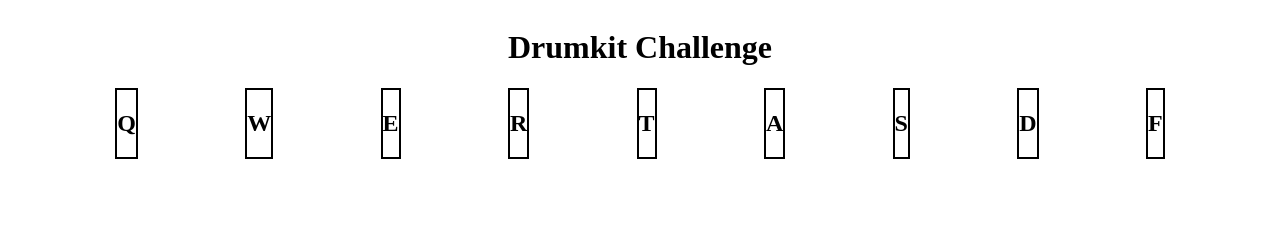
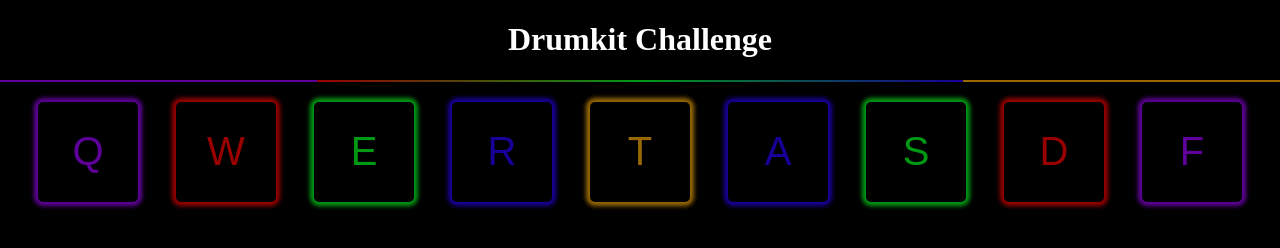
Before and after one commit to Montysi/drumkit, a plain HTML site: page index.html in a window 1280 px wide. Drawn offline with Linux system fonts and the light colour scheme.

Commit message:
added buttons to html & button/keypress functions to JS

```diff
--- a/index.html
+++ b/index.html
@@ -14,46 +14,45 @@
 
     <div id="container">
 
-         <div class="centreText soundBox"tabindex="0">
-             <h2 id="hihat">Q</h2>
-         </div>
-
-         <div class="centreText soundBox">
-            <h2 id="clap">W</h2>
-         </div>
-
-        <div class="centreText soundBox">
-            <h2 id="boom">E</h2>
+        <div>
+            <button id="hihat" class="button">Q</button>
         </div>
 
-        <div class="centreText soundBox">
-             <h2 id="kick">R</h2>
+        <div>
+            <button id="clap" class="button">W</button>
         </div>
 
-        <div class="centreText soundBox">
-            <h2 id="openhat">T</h2>
+        <div>
+            <button id="boom" class="button">E</button>
         </div>
 
-        <div class="centreText soundBox">
-            <h2 id="ride">A</h2>
+        <div>
+            <button id="kick" class="button">R</button>
         </div>
 
-        <div class="centreText soundBox">
-            <h2 id="snare">S</h2>
+        <div>
+            <button id="openhat" class="button">T</button>
         </div>
 
-        <div class="centreText soundBox">
-            <h2 id="tink">D</h2>
+        <div>
+            <button id="ride" class="button">A</button>
         </div>
 
-        <div class="centreText soundBox">
-            <h2 id="tom">F</h2>
+        <div>
+            <button id="snare" class="button">S</button>
+        </div>
+
+        <div>
+            <button id="tink" class="button">D</button>
+        </div>
+
+        <div>
+            <button id="tom" class="button">F</button>
         </div>
 
     </div>
 
 
-
     <script src="script.js"></script>
 </body>
 </html>
--- a/script.js
+++ b/script.js
@@ -21,8 +21,17 @@ hihat.addEventListener('click', () => {
 document.addEventListener('keydown', (event) => {
   if (event.key === "q" || event.key === "Q") {
     hihatSound.play();
+    hihat.classList.add("pressed");
+    hihat.click();
   }
 });
+
+document.addEventListener('keyup', (event) => {
+    if (event.key === "q" || event.key === "Q") {
+        hihat.classList.remove("pressed");
+    }
+});
+
 
 const clap = document.getElementById('clap');
 
@@ -33,7 +42,15 @@ clap.addEventListener('click', () => {
 document.addEventListener('keydown', (event) => {
     if(event.key === "w" || event.key === "W") {
         clapSound.play()
+        clap.classList.add("pressed");
+        clap.click();
     }
+});
+
+document.addEventListener("keyup", (event) => {
+  if (event.key === "w" || event.key === "W") {
+    clap.classList.remove("pressed");
+  }
 });
 
 const boom = document.getElementById('boom');
@@ -45,7 +62,15 @@ boom.addEventListener('click', () => {
 document.addEventListener('keydown', (event) => {
     if(event.key === "e" || event.key === "E") {
         boomSound.play()
+        boom.classList.add("pressed");
+        boom.click();
     }
+});
+
+document.addEventListener("keyup", (event) => {
+  if (event.key === "e" || event.key === "E") {
+    boom.classList.remove("pressed");
+  }
 });
 
 const kick = document.getElementById('kick');
@@ -57,6 +82,14 @@ kick.addEventListener('click', () => {
 document.addEventListener("keydown", (event) => {
   if (event.key === "r" || event.key === "R") {
     kickSound.play();
+    kick.classList.add("pressed");
+    kick.click();
+  }
+});
+
+document.addEventListener("keyup", (event) => {
+  if (event.key === "r" || event.key === "R") {
+    kick.classList.remove("pressed");
   }
 });
 
@@ -69,6 +102,14 @@ openhat.addEventListener('click', () => {
 document.addEventListener("keydown", (event) => {
   if (event.key === "t" || event.key === "T") {
     openhatSound.play();
+    openhat.classList.add("pressed");
+    openhat.click();
+  }
+});
+
+document.addEventListener("keyup", (event) => {
+  if (event.key === "t" || event.key === "T") {
+    openhat.classList.remove("pressed");
   }
 });
 
@@ -81,6 +122,14 @@ ride.addEventListener('click', () => {
 document.addEventListener("keydown", (event) => {
   if (event.key === "a" || event.key === "A") {
     rideSound.play();
+    ride.classList.add("pressed");
+    ride.click();
+  }
+});
+
+document.addEventListener("keyup", (event) => {
+  if (event.key === "a" || event.key === "A") {
+    ride.classList.remove("pressed");
   }
 });
 
@@ -93,6 +142,14 @@ snare.addEventListener('click', () => {
 document.addEventListener("keydown", (event) => {
   if (event.key === "s" || event.key === "S") {
     snareSound.play();
+    snare.classList.add("pressed");
+    snare.click();
+  }
+});
+
+document.addEventListener("keyup", (event) => {
+  if (event.key === "s" || event.key === "S") {
+    snare.classList.remove("pressed");
   }
 });
 
@@ -102,9 +159,19 @@ tink.addEventListener('click', () => {
     tinkSound.play()
 });
 
+
+
 document.addEventListener("keydown", (event) => {
   if (event.key === "d" || event.key === "D") {
     tinkSound.play();
+    tink.classList.add("pressed");
+    tink.click();
+  }
+});
+
+document.addEventListener("keyup", (event) => {
+  if (event.key === "d" || event.key === "D") {
+    tink.classList.remove("pressed");
   }
 });
 
@@ -117,5 +184,13 @@ tom.addEventListener('click', () => {
 document.addEventListener("keydown", (event) => {
   if (event.key === "f" || event.key === "F") {
     tomSound.play();
+    tom.classList.add("pressed");
+    tom.click();
   }
 });
+
+document.addEventListener("keyup", (event) => {
+  if (event.key === "f" || event.key === "F") {
+    tom.classList.remove("pressed");
+  }
+});
--- a/style.css
+++ b/style.css
@@ -1,13 +1,37 @@
+body {
+  margin-top: 0px;
+  margin-right: 0px;
+  margin-bottom: 0px;
+  margin-left: 0px
+}
+
+* {
+    background-color: black;
+}
+
+h1 {
+    color: white;
+}
+
 .centreText {
     display: flex;
     justify-content: center;
+    align-items: center;
+    border-bottom: 2px solid;
+    border-image:   linear-gradient(to right,
+    rgba(157, 0, 255, 0.6) 25%,
+    rgba(255, 0, 0, 0.6) 25%,
+    rgba(0, 255, 34, 0.6) 50%,
+    rgba(38, 0, 255, 0.6) 75%,
+    rgba(255, 174, 0, 0.6) 75%) 5;
 }
 
 .soundBox {
-    border: 2px solid black;
-
-    display: flex;
-    flex-direction: row;
+    border: 4px solid black;
+    width: 100px;
+    height: 100px;
+    border-radius: 20px;
+    background-color: rgb(183, 0, 255);
 
 }
 
@@ -15,5 +39,115 @@
     display: flex;
     flex-direction: row;
     justify-content: space-evenly;
+    position: relative;
+    top: 20px;
 
 }
+
+.button {
+            width: 100px;
+            height: 100px;
+            background-color: #000000;
+            color: rgb(255, 255, 255);
+            font-size: 40px;
+            border: none;
+            border-radius: 5px;
+            transition: transform 0.1s, box-shadow 0.1s;
+            display: flex;
+            align-items: center;
+            justify-content: center;
+            cursor: pointer;
+
+        }
+
+
+#hihat {
+    box-shadow: rgba(157, 0, 255, 0.6) 0 0 4px 4px;
+    color: rgba(157, 0, 255, 0.6);
+        }
+
+        #hihat:active, #hihat.pressed {
+            transform: scale(0.95);
+             box-shadow: rgba(157, 0, 255, 0.6) 0 0 45px 33px;
+        }
+
+#clap {
+    box-shadow: rgba(255, 0, 0, 0.6) 0 0 4px 4px;
+    color: rgba(255, 0, 0, 0.6)
+        }
+
+         #clap:active, #clap.pressed {
+            transform: scale(0.95);
+             box-shadow: rgba(255, 0, 0, 0.6) 0 0 45px 33px;
+        }
+
+#boom {
+    box-shadow: rgba(0, 255, 34, 0.6) 0 0 4px 4px;
+    color: rgba(0, 255, 34, 0.6)
+        }
+
+        #boom:active, #boom.pressed {
+            transform: scale(0.95);
+             box-shadow: rgba(0, 255, 34, 0.6) 0 0 45px 33px;
+        }
+
+
+#kick {
+    box-shadow: rgba(38, 0, 255, 0.6) 0 0 4px 4px;
+    color: rgba(38, 0, 255, 0.6)
+        }
+
+         #kick:active, #kick.pressed {
+            transform: scale(0.95);
+             box-shadow: rgba(38, 0, 255, 0.6) 0 0 45px 33px;
+        }
+
+#openhat {
+    box-shadow: rgba(255, 174, 0, 0.6) 0 0 4px 4px;
+    color: rgba(255, 174, 0, 0.6)
+        }
+
+         #openhat:active, #openhat.pressed {
+            transform: scale(0.95);
+             box-shadow: rgba(255, 174, 0, 0.6) 0 0 45px 33px;
+        }
+
+#ride {
+    box-shadow: rgba(38, 0, 255, 0.6) 0 0 4px 4px;
+    color: rgba(38, 0, 255, 0.6)
+        }
+
+         #ride:active, #ride.pressed {
+            transform: scale(0.95);
+             box-shadow: rgba(38, 0, 255, 0.6) 0 0 45px 33px;
+        }
+
+#snare {
+    box-shadow: rgba(0, 255, 34, 0.6) 0 0 4px 4px;
+    color: rgba(0, 255, 34, 0.6)
+        }
+
+         #snare:active, #snare.pressed {
+            transform: scale(0.95);
+             box-shadow: rgba(0, 255, 34, 0.6) 0 0 45px 33px;
+        }
+
+#tink {
+    box-shadow: rgba(255, 0, 0, 0.6) 0 0 4px 4px;
+    color: rgba(255, 0, 0, 0.6)
+        }
+
+         #tink:active, #tink.pressed {
+            transform: scale(0.95);
+             box-shadow: rgba(255, 0, 0, 0.6) 0 0 45px 33px;
+        }
+
+#tom {
+    box-shadow: rgba(157, 0, 255, 0.6) 0 0 4px 4px;
+    color: rgba(157, 0, 255, 0.6)
+        }
+
+         #tom:active, #tom.pressed {
+            transform: scale(0.95);
+             box-shadow: rgba(157, 0, 255, 0.6) 0 0 45px 33px;
+        }
```
